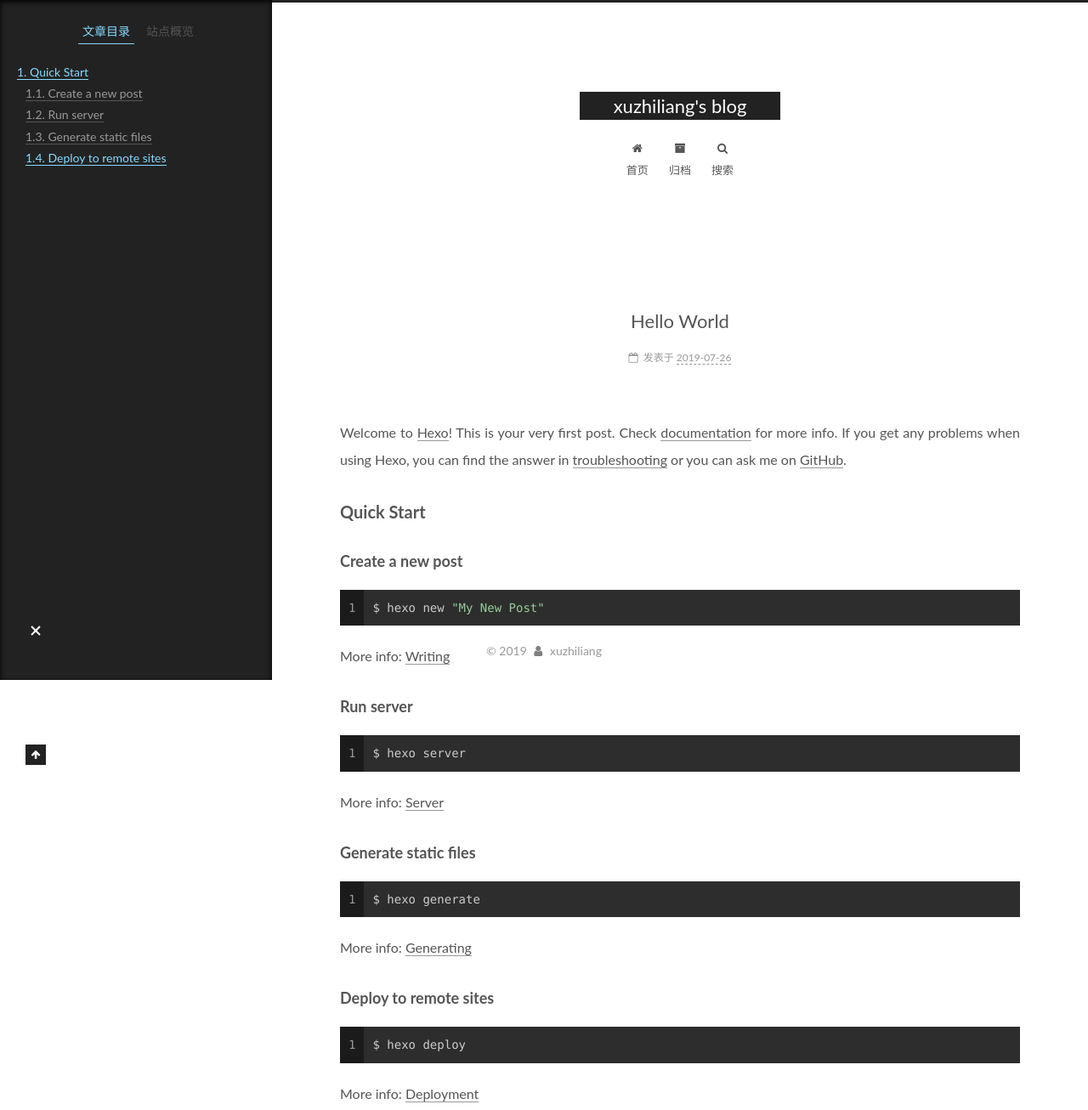
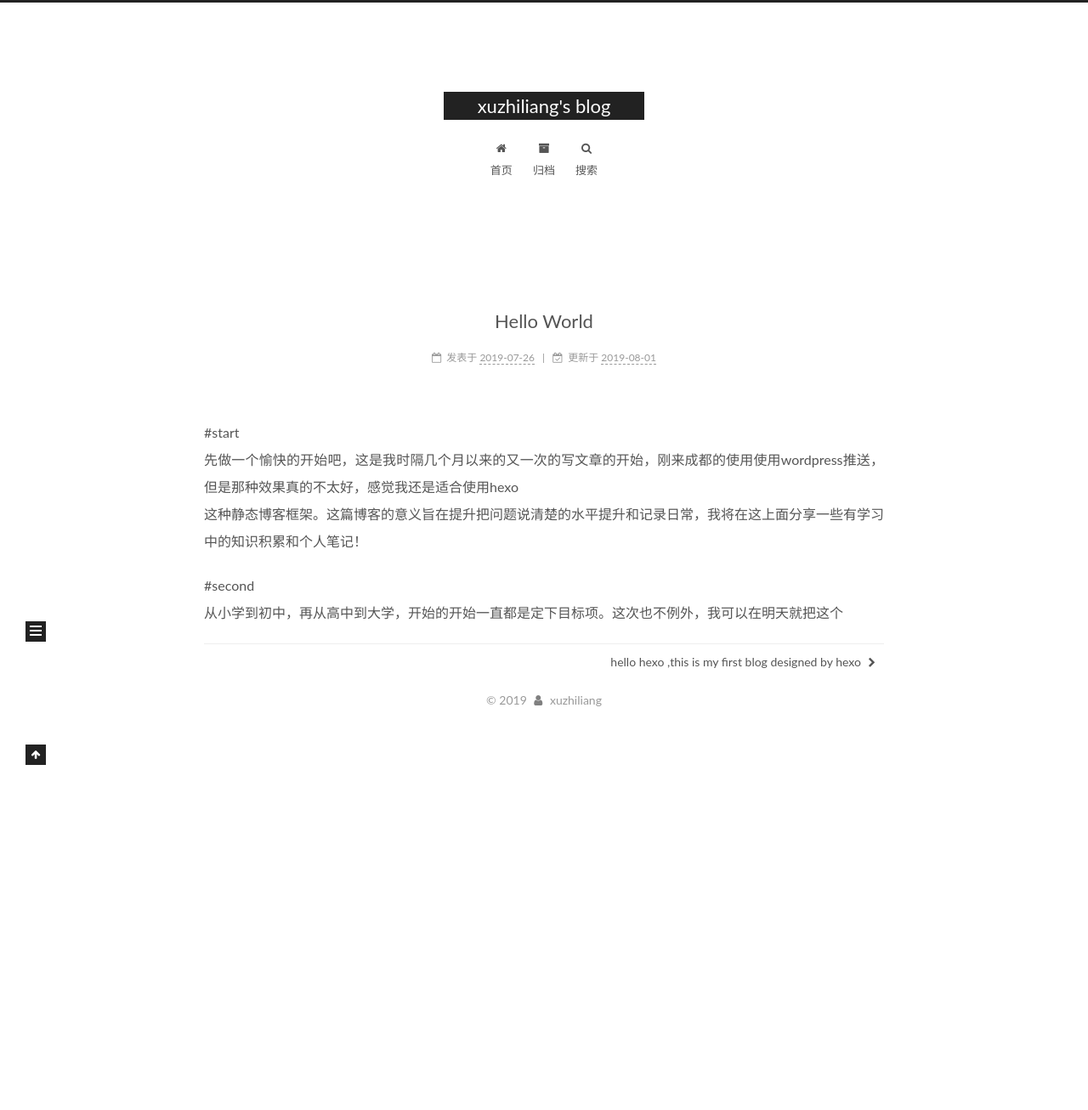
Before and after one commit to xuzhiliang9527/xuzhiliang9527.github.io, a plain HTML site: page 2019/07/26/hello-world/index.html in a window 1280 px wide. Shown: the top 1306 px of the page at 85% size. After the commit the page ends 858 px from the top, so only its background shows below. Drawn offline with nearby package versions, Linux system fonts and the light colour scheme; some packages are replaced by stand-ins of ours; a script that the page names is missing.

Commit message:
Site updated: 2019-08-02 10:34:30

```diff
--- a/2019/07/26/hello-world/index.html
+++ b/2019/07/26/hello-world/index.html
@@ -101,17 +101,17 @@
   };
 </script>
 
-  <meta name="description" content="Welcome to Hexo! This is your very first post. Check documentation for more info. If you get any problems when using Hexo, you can find the answer in troubleshooting or you can ask me on GitHub. Quick">
+  <meta name="description" content="#start  先做一个愉快的开始吧，这是我时隔几个月以来的又一次的写文章的开始，刚来成都的使用使用wordpress推送，但是那种效果真的不太好，感觉我还是适合使用hexo  这种静态博客框架。这篇博客的意义旨在提升把问题说清楚的水平提升和记录日常，我将在这上面分享一些有学习中的知识积累和个人笔记！ #second  从小学到初中，再从高中到大学，开始的开始一直都是定下目标项。这次也不例外，我可">
 <meta property="og:type" content="article">
 <meta property="og:title" content="Hello World">
 <meta property="og:url" content="http://yoursite.com/2019/07/26/hello-world/index.html">
 <meta property="og:site_name" content="xuzhiliang&#39;s blog">
-<meta property="og:description" content="Welcome to Hexo! This is your very first post. Check documentation for more info. If you get any problems when using Hexo, you can find the answer in troubleshooting or you can ask me on GitHub. Quick">
+<meta property="og:description" content="#start  先做一个愉快的开始吧，这是我时隔几个月以来的又一次的写文章的开始，刚来成都的使用使用wordpress推送，但是那种效果真的不太好，感觉我还是适合使用hexo  这种静态博客框架。这篇博客的意义旨在提升把问题说清楚的水平提升和记录日常，我将在这上面分享一些有学习中的知识积累和个人笔记！ #second  从小学到初中，再从高中到大学，开始的开始一直都是定下目标项。这次也不例外，我可">
 <meta property="og:locale" content="zh-CN">
-<meta property="og:updated_time" content="2019-07-26T08:29:22.460Z">
+<meta property="og:updated_time" content="2019-08-01T12:36:30.455Z">
 <meta name="twitter:card" content="summary">
 <meta name="twitter:title" content="Hello World">
-<meta name="twitter:description" content="Welcome to Hexo! This is your very first post. Check documentation for more info. If you get any problems when using Hexo, you can find the answer in troubleshooting or you can ask me on GitHub. Quick">
+<meta name="twitter:description" content="#start  先做一个愉快的开始吧，这是我时隔几个月以来的又一次的写文章的开始，刚来成都的使用使用wordpress推送，但是那种效果真的不太好，感觉我还是适合使用hexo  这种静态博客框架。这篇博客的意义旨在提升把问题说清楚的水平提升和记录日常，我将在这上面分享一些有学习中的知识积累和个人笔记！ #second  从小学到初中，再从高中到大学，开始的开始一直都是定下目标项。这次也不例外，我可">
 
 
 
@@ -367,6 +367,20 @@
 
 
 
+              <span class="post-meta-item">
+                <span class="post-meta-item-icon">
+                  <i class="fa fa-calendar-check-o"></i>
+                </span>
+
+                  <span class="post-meta-item-text">更新于</span>
+
+                <time title="修改时间：2019-08-01 20:36:30" itemprop="dateModified" datetime="2019-08-01T20:36:30+08:00">2019-08-01</time>
+              </span>
+
+
+
+
+
 
 
 
@@ -394,19 +408,8 @@
 
 
 
-        <p>Welcome to <a href="https://hexo.io/" target="_blank" rel="noopener">Hexo</a>! This is your very first post. Check <a href="https://hexo.io/docs/" target="_blank" rel="noopener">documentation</a> for more info. If you get any problems when using Hexo, you can find the answer in <a href="https://hexo.io/docs/troubleshooting.html" target="_blank" rel="noopener">troubleshooting</a> or you can ask me on <a href="https://github.com/hexojs/hexo/issues" target="_blank" rel="noopener">GitHub</a>.</p>
-<h2 id="Quick-Start"><a href="#Quick-Start" class="headerlink" title="Quick Start"></a>Quick Start</h2><h3 id="Create-a-new-post"><a href="#Create-a-new-post" class="headerlink" title="Create a new post"></a>Create a new post</h3><figure class="highlight bash"><table><tr><td class="gutter"><pre><span class="line">1</span><br></pre></td><td class="code"><pre><span class="line">$ hexo new <span class="string">"My New Post"</span></span><br></pre></td></tr></table></figure>
-
-<p>More info: <a href="https://hexo.io/docs/writing.html" target="_blank" rel="noopener">Writing</a></p>
-<h3 id="Run-server"><a href="#Run-server" class="headerlink" title="Run server"></a>Run server</h3><figure class="highlight bash"><table><tr><td class="gutter"><pre><span class="line">1</span><br></pre></td><td class="code"><pre><span class="line">$ hexo server</span><br></pre></td></tr></table></figure>
-
-<p>More info: <a href="https://hexo.io/docs/server.html" target="_blank" rel="noopener">Server</a></p>
-<h3 id="Generate-static-files"><a href="#Generate-static-files" class="headerlink" title="Generate static files"></a>Generate static files</h3><figure class="highlight bash"><table><tr><td class="gutter"><pre><span class="line">1</span><br></pre></td><td class="code"><pre><span class="line">$ hexo generate</span><br></pre></td></tr></table></figure>
-
-<p>More info: <a href="https://hexo.io/docs/generating.html" target="_blank" rel="noopener">Generating</a></p>
-<h3 id="Deploy-to-remote-sites"><a href="#Deploy-to-remote-sites" class="headerlink" title="Deploy to remote sites"></a>Deploy to remote sites</h3><figure class="highlight bash"><table><tr><td class="gutter"><pre><span class="line">1</span><br></pre></td><td class="code"><pre><span class="line">$ hexo deploy</span><br></pre></td></tr></table></figure>
-
-<p>More info: <a href="https://hexo.io/docs/deployment.html" target="_blank" rel="noopener">Deployment</a></p>
+        <p>#start<br>  先做一个愉快的开始吧，这是我时隔几个月以来的又一次的写文章的开始，刚来成都的使用使用wordpress推送，但是那种效果真的不太好，感觉我还是适合使用hexo<br>  这种静态博客框架。这篇博客的意义旨在提升把问题说清楚的水平提升和记录日常，我将在这上面分享一些有学习中的知识积累和个人笔记！</p>
+<p>#second<br>  从小学到初中，再从高中到大学，开始的开始一直都是定下目标项。这次也不例外，我可以在明天就把这个</p>
 
 
     </div>
@@ -495,17 +498,8 @@
 
 
 
-        <ul class="sidebar-nav motion-element">
-          <li class="sidebar-nav-toc sidebar-nav-active" data-target="post-toc-wrap">
-            文章目录
-          </li>
-          <li class="sidebar-nav-overview" data-target="site-overview-wrap">
-            站点概览
-          </li>
-        </ul>
 
-
-      <div class="site-overview-wrap sidebar-panel">
+      <div class="site-overview-wrap sidebar-panel sidebar-panel-active">
         <div class="site-overview">
 
           <div class="site-author motion-element" itemprop="author" itemscope itemtype="http://schema.org/Person">
@@ -575,23 +569,6 @@
         </div>
       </div>
 
-
-      <!--noindex-->
-        <div class="post-toc-wrap motion-element sidebar-panel sidebar-panel-active">
-          <div class="post-toc">
-
-
-
-
-
-
-
-              <div class="post-toc-content"><ol class="nav"><li class="nav-item nav-level-2"><a class="nav-link" href="#Quick-Start"><span class="nav-number">1.</span> <span class="nav-text">Quick Start</span></a><ol class="nav-child"><li class="nav-item nav-level-3"><a class="nav-link" href="#Create-a-new-post"><span class="nav-number">1.1.</span> <span class="nav-text">Create a new post</span></a></li><li class="nav-item nav-level-3"><a class="nav-link" href="#Run-server"><span class="nav-number">1.2.</span> <span class="nav-text">Run server</span></a></li><li class="nav-item nav-level-3"><a class="nav-link" href="#Generate-static-files"><span class="nav-number">1.3.</span> <span class="nav-text">Generate static files</span></a></li><li class="nav-item nav-level-3"><a class="nav-link" href="#Deploy-to-remote-sites"><span class="nav-number">1.4.</span> <span class="nav-text">Deploy to remote sites</span></a></li></ol></li></ol></div>
-
-
-          </div>
-        </div>
-      <!--/noindex-->
 
 
 
--- a/css/main.css
+++ b/css/main.css
@@ -1639,7 +1639,7 @@ pre .javascript .function {
   width: 4px;
   height: 4px;
   border-radius: 50%;
-  background: #be2017;
+  background: #11ad98;
 }
 .feed-link,
 .chat {
```
Also changed, not shown: index.html (+15 -1 lines).
